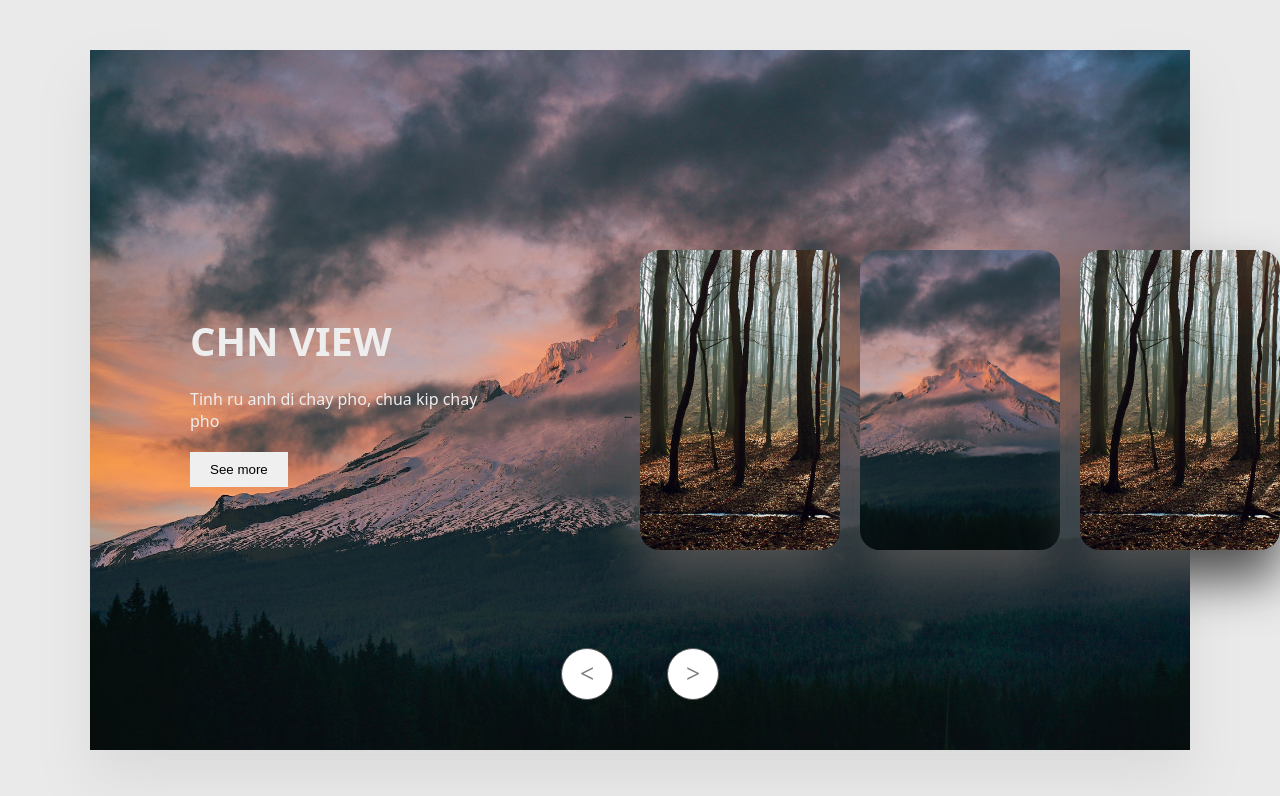
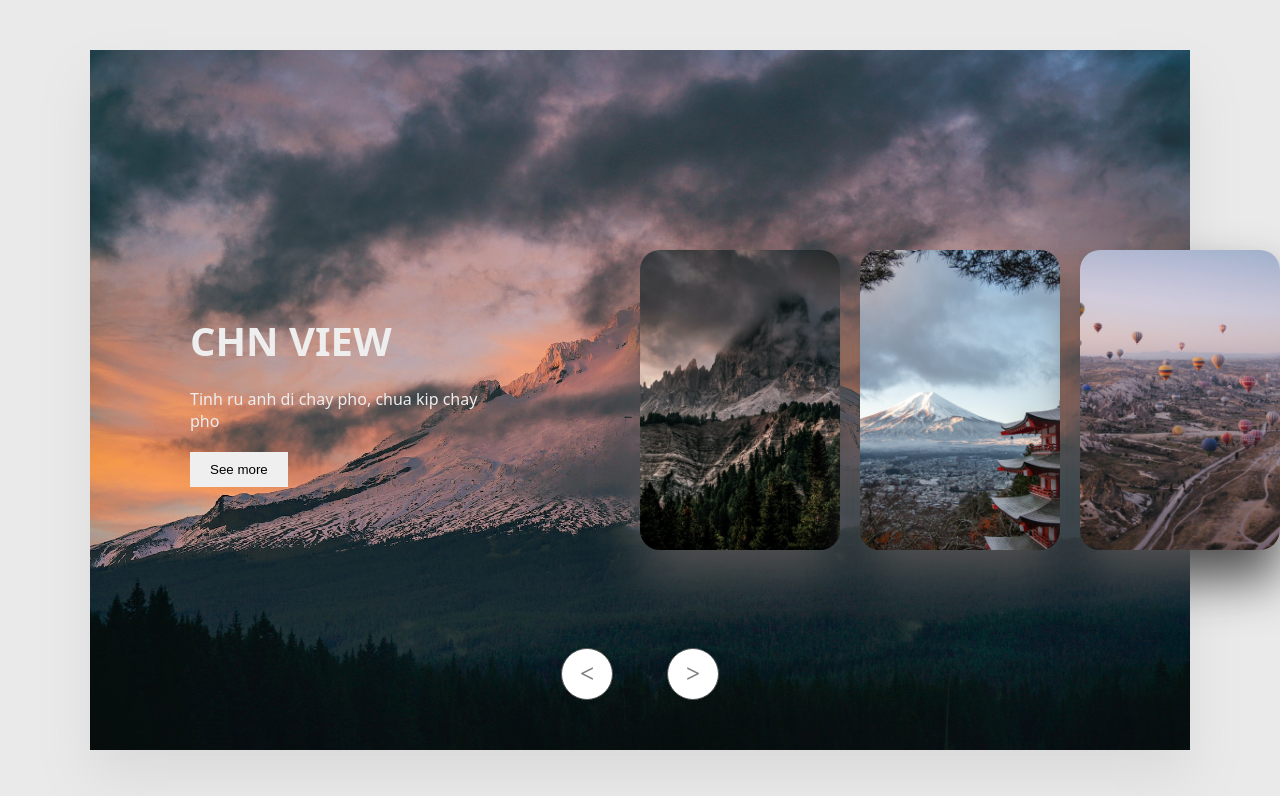
Before and after one commit to Droliz/demo_web, a plain HTML site: page 04、简约轮播图/index.html in a window 1280 px wide. Shown: the top 796 px of the page. Drawn offline with Linux system fonts and the light colour scheme.

Commit message:
简约轮播图

```diff
--- a/04、简约轮播图/index.html
+++ b/04、简约轮播图/index.html
@@ -26,28 +26,28 @@
                     <button>See more</button>
                 </div>
             </div>
-            <div class="item" style="background-image: url(./img/1.jpg)">
+            <div class="item" style="background-image: url(./img/3.jpg)">
                 <div class="content">
                     <div class="name">CHN VIEW</div>
                     <div class="des">Tinh ru anh di chay pho, chua kip chay pho</div>
                     <button>See more</button>
                 </div>
             </div>
-            <div class="item" style="background-image: url(./img/2.jpg)">
+            <div class="item" style="background-image: url(./img/4.jpg)">
                 <div class="content">
                     <div class="name">CHN VIEW</div>
                     <div class="des">Tinh ru anh di chay pho, chua kip chay pho</div>
                     <button>See more</button>
                 </div>
             </div>
-            <div class="item" style="background-image: url(./img/1.jpg)">
+            <div class="item" style="background-image: url(./img/5.jpg)">
                 <div class="content">
                     <div class="name">CHN VIEW</div>
                     <div class="des">Tinh ru anh di chay pho, chua kip chay pho</div>
                     <button>See more</button>
                 </div>
             </div>
-            <div class="item" style="background-image: url(./img/2.jpg)">
+            <div class="item" style="background-image: url(./img/6.jpg)">
                 <div class="content">
                     <div class="name">CHN VIEW</div>
                     <div class="des">Tinh ru anh di chay pho, chua kip chay pho</div>
```
Also changed, not shown: 04、简约轮播图/img/3.jpg (added), 04、简约轮播图/img/4.jpg (added), 04、简约轮播图/img/5.jpg (added), 04、简约轮播图/img/6.jpg (added).
